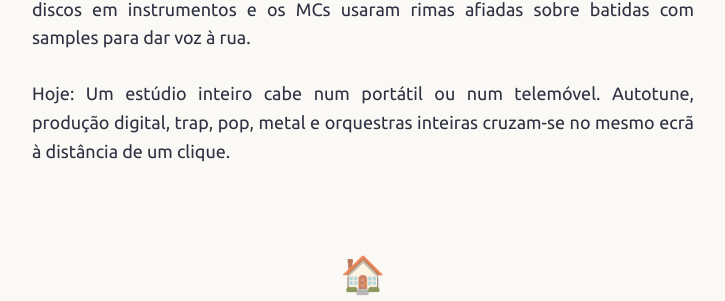
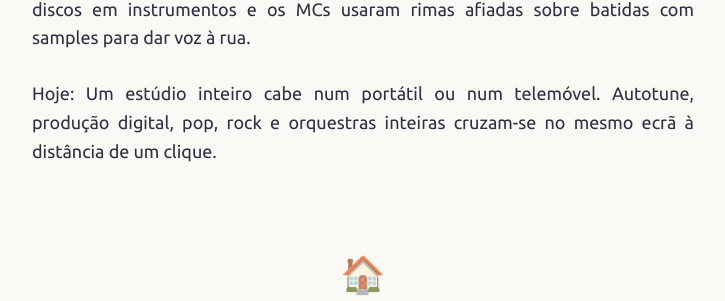
Before and after one commit to joaquim-capitao/musica, a Jekyll site: the page built from historia.md, in a window 1280 px wide and 900 px high, scrolled down 2311 px. Shown: the part 520-821 px from the top of the window, without its empty margins (277-1002 px from the left). Built offline with Jekyll 4.4.1, drawn with Linux system fonts in a browser that asks for light colours; our own code applies the rules of GitHub Pages for plain Markdown files.

Commit message:
Update music genres in current era description

```diff
--- a/historia.md
+++ b/historia.md
@@ -55,4 +55,4 @@ Anos 70 e 80 (Sintetizadores e Pop): Surgiram as caixas de ritmos, os sintetizad
 
 Anos 80 e 90 (Hip-Hop): No Bronx (Nova Iorque), os DJs transformaram os gira-discos em instrumentos e os MCs usaram rimas afiadas sobre batidas com samples para dar voz à rua.
 
-Hoje: Um estúdio inteiro cabe num portátil ou num telemóvel. Autotune, produção digital, trap, pop, metal e orquestras inteiras cruzam-se no mesmo ecrã à distância de um clique.
+Hoje: Um estúdio inteiro cabe num portátil ou num telemóvel. Autotune, produção digital, pop, rock e orquestras inteiras cruzam-se no mesmo ecrã à distância de um clique.
```
